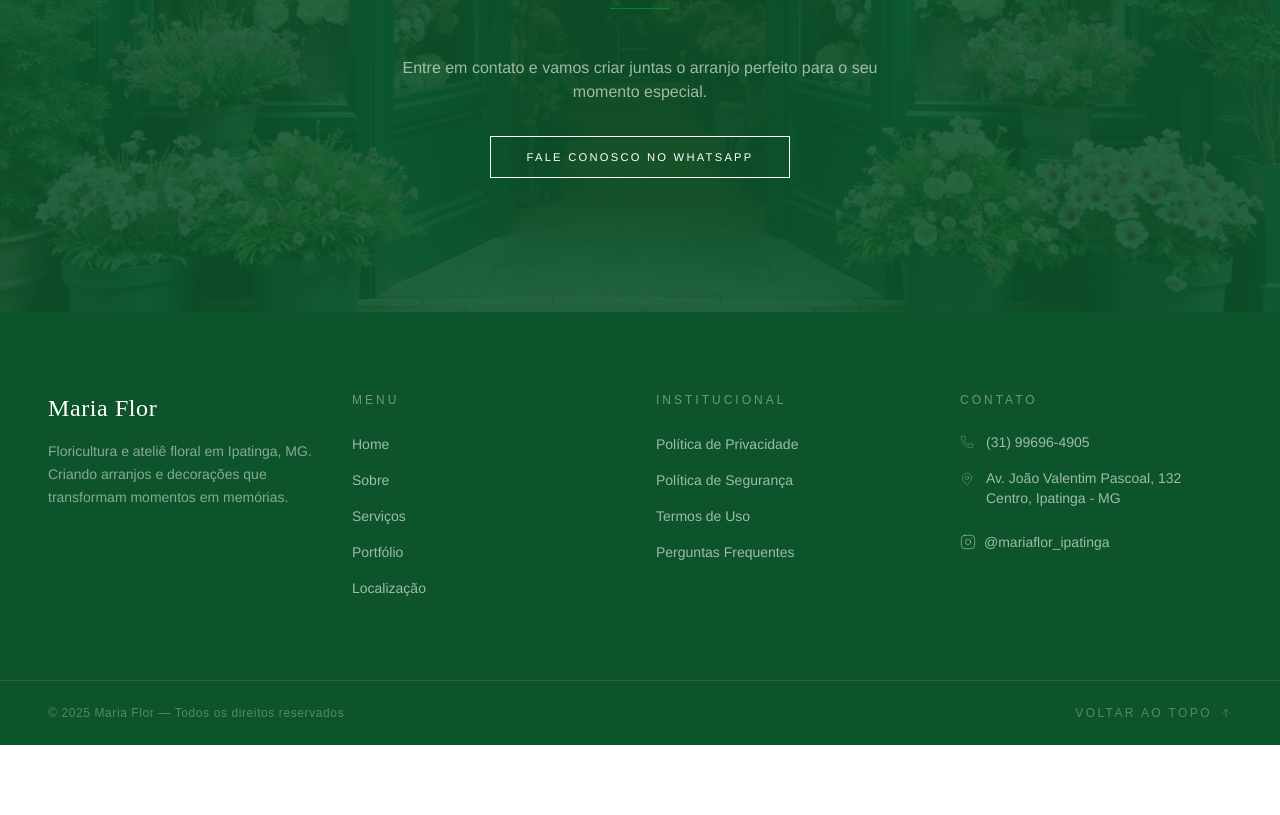
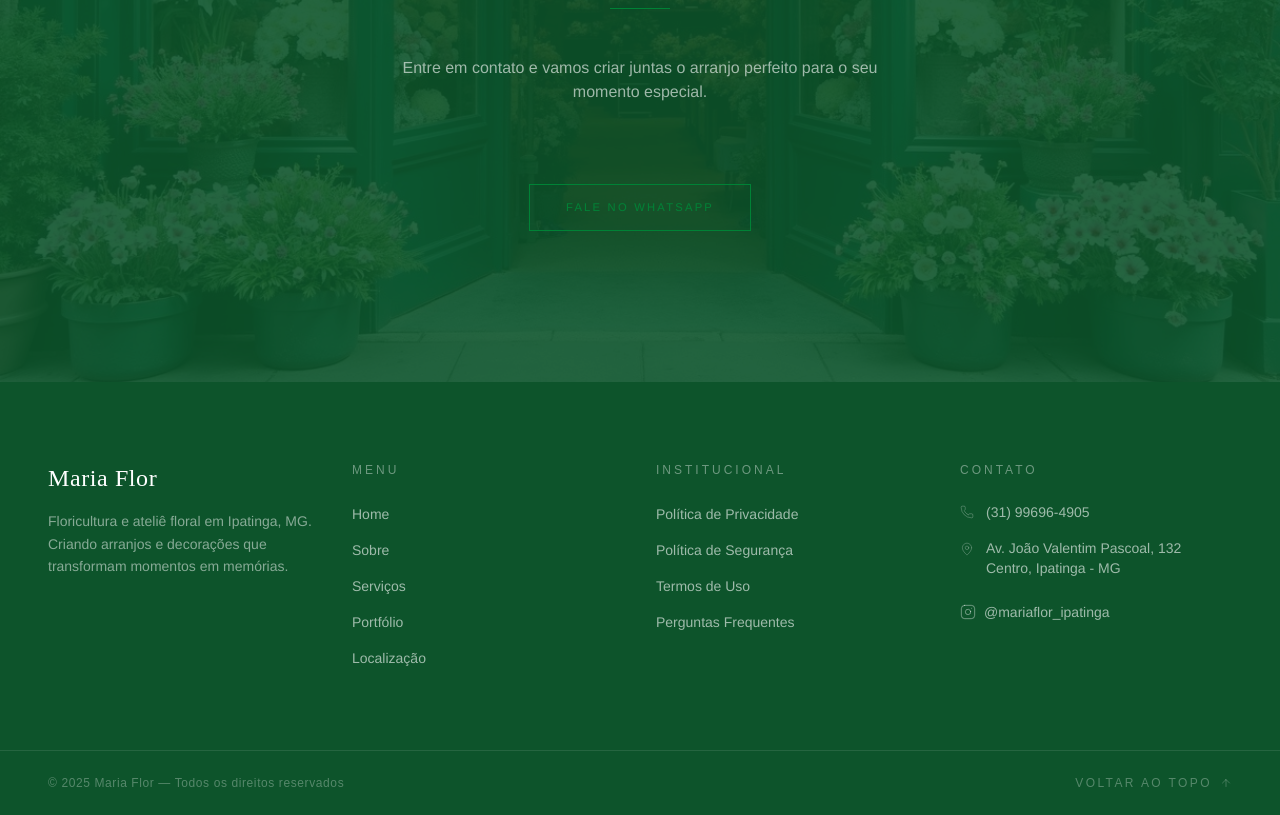
Before and after one commit to ahmandi/floricultura, a React (Vite) app: page / in a window 1280 px wide. Shown: the part 8935-9750 px from the top of the page. Before the commit the page ends 9680 px from the top, so only its background shows below. Built offline with nearby package versions, Linux system fonts and the light colour scheme.

Commit message:
feat: whatspp message config

```diff
--- a/src/App.tsx
+++ b/src/App.tsx
@@ -570,9 +570,14 @@
             Entre em contato e vamos criar juntas o arranjo perfeito
             para o seu momento especial.
           </p>
-          <a href="https://wa.me/5531996964905" className="reveal delay-3 btn-elegant btn-elegant-light">
-            Fale conosco no WhatsApp
-          </a>
+            <a
+              href={`https://wa.me/5531996964606?text=${mensagem}`}
+              className="btn-elegant inline-block mt-10"
+              target="_blank"
+              rel="noopener noreferrer"
+            >
+              Fale no WhatsApp
+            </a>
         </div>
       </section>
 
```
